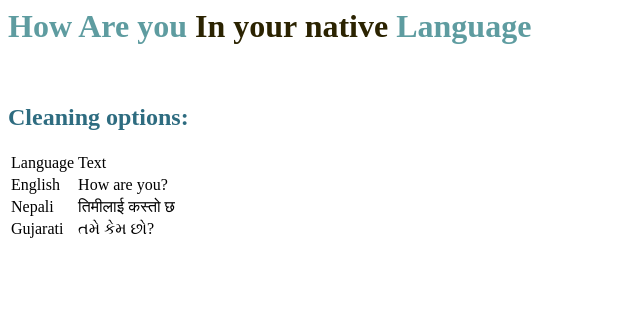
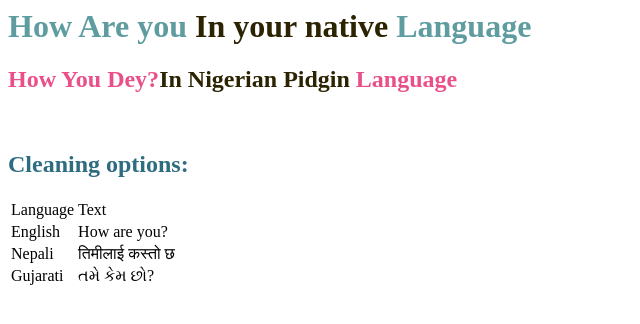
Before and after one commit to Oyinsplash/how-are-you-Hacktoberfest2019, a plain HTML site: page index.html in a window 1280 px wide. Shown: the whole page, without its empty margins (0-640 px from the left). Drawn offline with Linux system fonts and the light colour scheme.

Commit message:
Update index.html
- Added the Nigerian pidgin translation.

```diff
--- a/index.html
+++ b/index.html
@@ -1,5 +1,6 @@
 <html>
 <h1 style="color: #5e9ca0;">How Are you <span style="color: #2b2301;">In your native </span> Language</h1>
+  <h2 style="color: #E95089;">How You Dey?<span style="color: #2b2301;">In Nigerian Pidgin </span> Language</h1></h2>
 <p>&nbsp; &nbsp; &nbsp; &nbsp; &nbsp; &nbsp; &nbsp;</p>
 <h2 style="color: #2e6c80;">Cleaning options:</h2>
   <table class="editorDemoTable">
```
